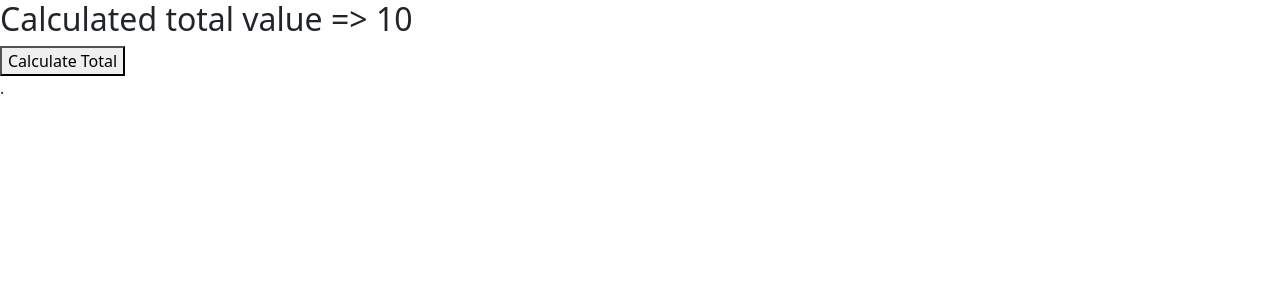
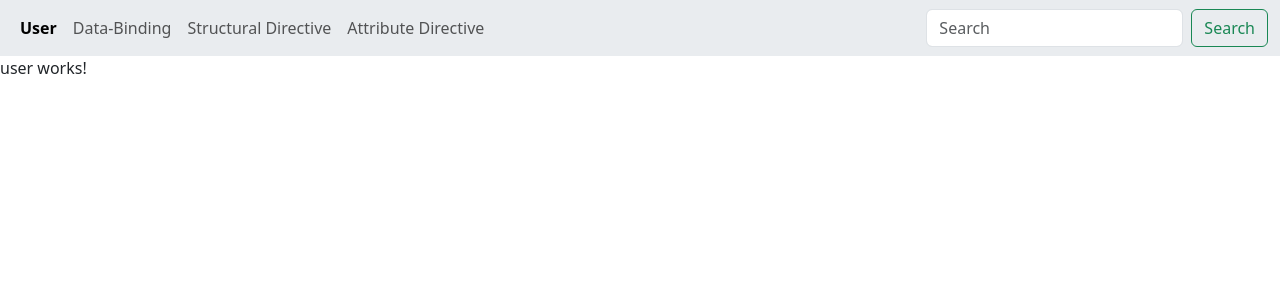
Before and after one commit to davi-p-oliveira-11/angular19, an Angular app: page /user in a window 1280 px wide. Before the commit this address led to /. Shown: the top 300 px of the page. Built offline with nearby package versions, Linux system fonts and the light colour scheme.

Commit message:
added routes

```diff
--- a/src/app/app.component.html
+++ b/src/app/app.component.html
@@ -1,10 +1,50 @@
-<app-linked-signals></app-linked-signals>
-<!-- <app-signals></app-signals> -->
-<!-- <app-attribute-directives-component></app-attribute-directives-component> -->
-<!-- <app-structural-directive-ngswitch-vs-switch></app-structural-directive-ngswitch-vs-switch> -->
-<!-- <app-structural-directive-ngfor-vs-for></app-structural-directive-ngfor-vs-for> -->
-<!-- <app-structural-directive-ngif-vs-if></app-structural-directive-ngif-vs-if> -->.
-<!-- <app-user></app-user> -->
-<!-- <app-data-binding ngSkipHydration></app-data-binding> -->
-<!-- <app-app-directives></app-app-directives> -->
-<router-outlet />
+<nav class="navbar navbar-expand-lg bg-body-secondary">
+  <div class="container-fluid">
+    <!-- <a class="navbar-brand" href="#">Navbar</a> -->
+    <button class="navbar-toggler" type="button" data-bs-toggle="collapse" data-bs-target="#navbarSupportedContent" aria-controls="navbarSupportedContent" aria-expanded="false" aria-label="Toggle navigation">
+      <span class="navbar-toggler-icon"></span>
+    </button>
+    <div class="collapse navbar-collapse" id="navbarSupportedContent">
+      <ul class="navbar-nav me-auto mb-2 mb-lg-0">
+       <!-- <li class="nav-item">
+               <a class="nav-link active" aria-current="page" href="#">Home</a>
+            </li> -->
+        <li class="nav-item">
+          <a class="nav-link" routerLinkActive="active" routerLink="user">User</a>
+        </li>
+        <li class="nav-item">
+          <a class="nav-link" routerLinkActive="active" routerLink="/data-binding">Data-Binding</a>
+        </li>
+        <li class="nav-item">
+          <a class="nav-link" routerLinkActive="active" [routerLink]="'structural-directive'">Structural Directive</a>
+        </li>
+        <li class="nav-item">
+          <a class="nav-link" routerLinkActive="active" [routerLink]="['attribute-directive']">Attribute Directive</a>
+        </li>
+        <!--
+        <li class="nav-item dropdown">
+          <a class="nav-link dropdown-toggle" href="#" role="button" data-bs-toggle="dropdown" aria-expanded="false">
+            Dropdown
+          </a>
+          <ul class="dropdown-menu">
+            <li><a class="dropdown-item" href="#">Action</a></li>
+            <li><a class="dropdown-item" href="#">Another action</a></li>
+            <li><hr class="dropdown-divider"></li>
+            <li><a class="dropdown-item" href="#">Something else here</a></li>
+
+          </ul>
+        </li>
+        <li class="nav-item">
+          <a class="nav-link disabled" aria-disabled="true">Disabled</a>
+        </li>
+         -->
+      </ul>
+      <form class="d-flex" role="search">
+        <input class="form-control me-2" type="search" placeholder="Search" aria-label="Search"/>
+        <button class="btn btn-outline-success" type="submit">Search</button>
+      </form>
+    </div>
+  </div>
+</nav>
+
+<router-outlet></router-outlet>
--- a/src/app/app.component.scss
+++ b/src/app/app.component.scss
@@ -0,0 +1,3 @@
+.active {
+      font-weight: bold;
+}
--- a/src/app/app.component.ts
+++ b/src/app/app.component.ts
@@ -1,5 +1,5 @@
 import { Component } from '@angular/core';
-import { RouterOutlet } from '@angular/router';
+import { RouterLink, RouterLinkActive, RouterOutlet } from '@angular/router';
 import { UserComponent } from './user/user.component';
 import { DataBindingComponent } from './data-binding/data-binding.component';
 import { AppDirectivesComponent } from './app-directives/app-directives.component';
@@ -11,10 +11,13 @@ import { SignalsComponent } from './signals/signals.component';
 import { LinkedSignalsComponent } from "./linked-signals/linked-signals.component";
 
 
+
 @Component({
   selector: 'app-root',
   imports: [RouterOutlet,
-            LinkedSignalsComponent],
+            RouterLink,
+            RouterLinkActive
+  ],
   templateUrl: './app.component.html',
   styleUrl: './app.component.scss',
 })
--- a/src/app/app.routes.ts
+++ b/src/app/app.routes.ts
@@ -1,3 +1,16 @@
 import { Routes } from '@angular/router';
+import { UserComponent } from './user/user.component';
+import { DataBindingComponent } from './data-binding/data-binding.component';
+import { StructuralDirectiveNgifVsIfComponent } from './structural-directive-ngif-vs-if/structural-directive-ngif-vs-if.component';
+import { AttributeDirectivesComponentComponent } from './attribute-directives-component/attribute-directives-component.component';
+import { PageNotFoundComponent } from './page-not-found/page-not-found.component';
 
-export const routes: Routes = [];
+export const routes: Routes = [
+      // {path: '', component: UserComponent},
+      {path: '', redirectTo:'user', pathMatch:'full'},
+      {path : 'user', component: UserComponent },
+      {path : 'data-binding', component: DataBindingComponent },
+      {path : 'structural-directive', component: StructuralDirectiveNgifVsIfComponent },
+      {path : 'attribute-directive', component: AttributeDirectivesComponentComponent },
+      {path : '**', component: PageNotFoundComponent}
+];
--- /dev/null
+++ b/src/app/page-not-found/page-not-found.component.html
@@ -0,0 +1,3 @@
+<div class="text-center">
+      <h3>404 - Page Not Found.</h3>
+</div>
```
Also changed, not shown: src/app/page-not-found/page-not-found.component.ts (added, +11 -0 lines), src/app/page-not-found/page-not-found.component.scss (added), 1 other file (tests, documents, lock files or other folders).
